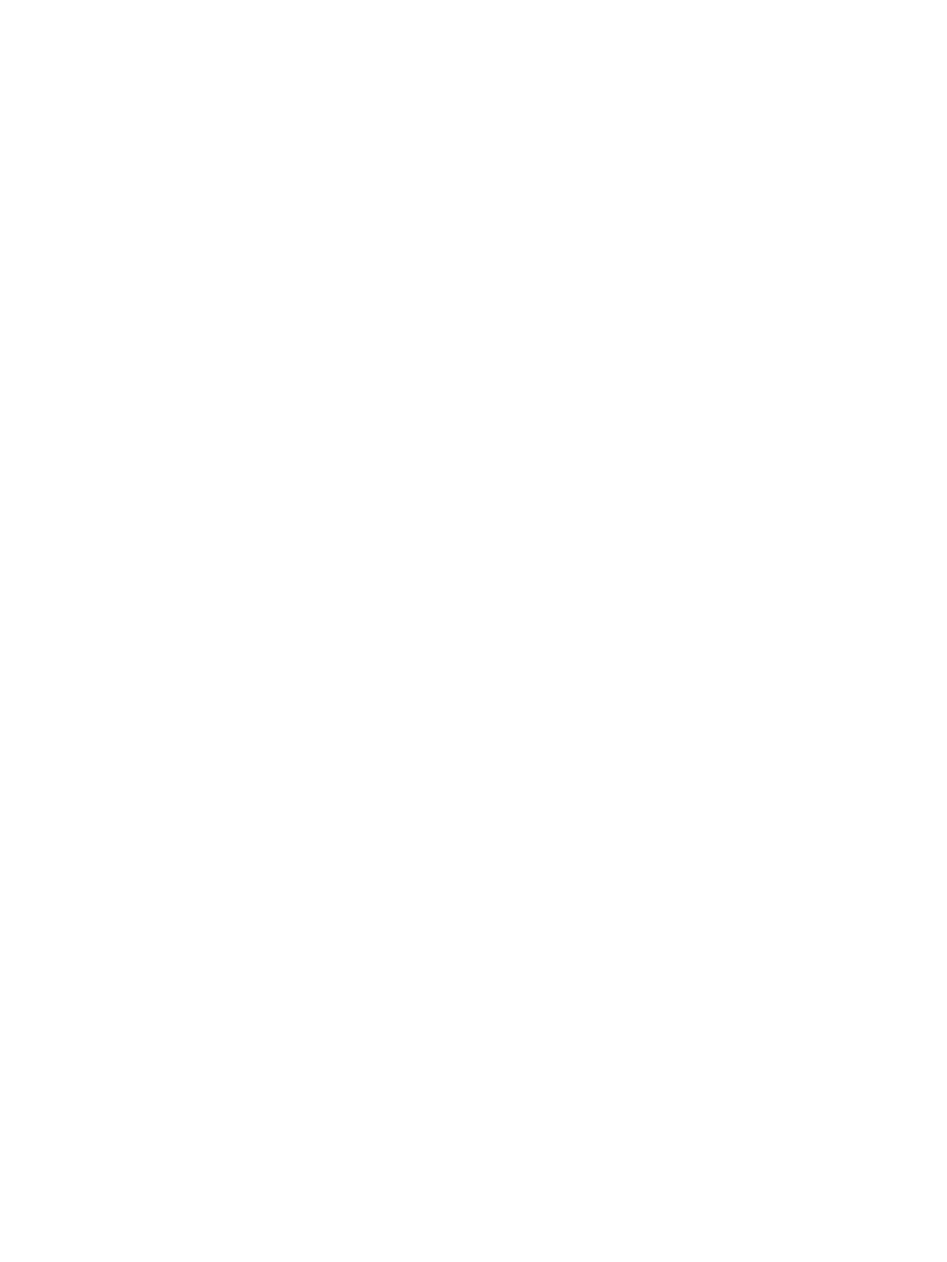
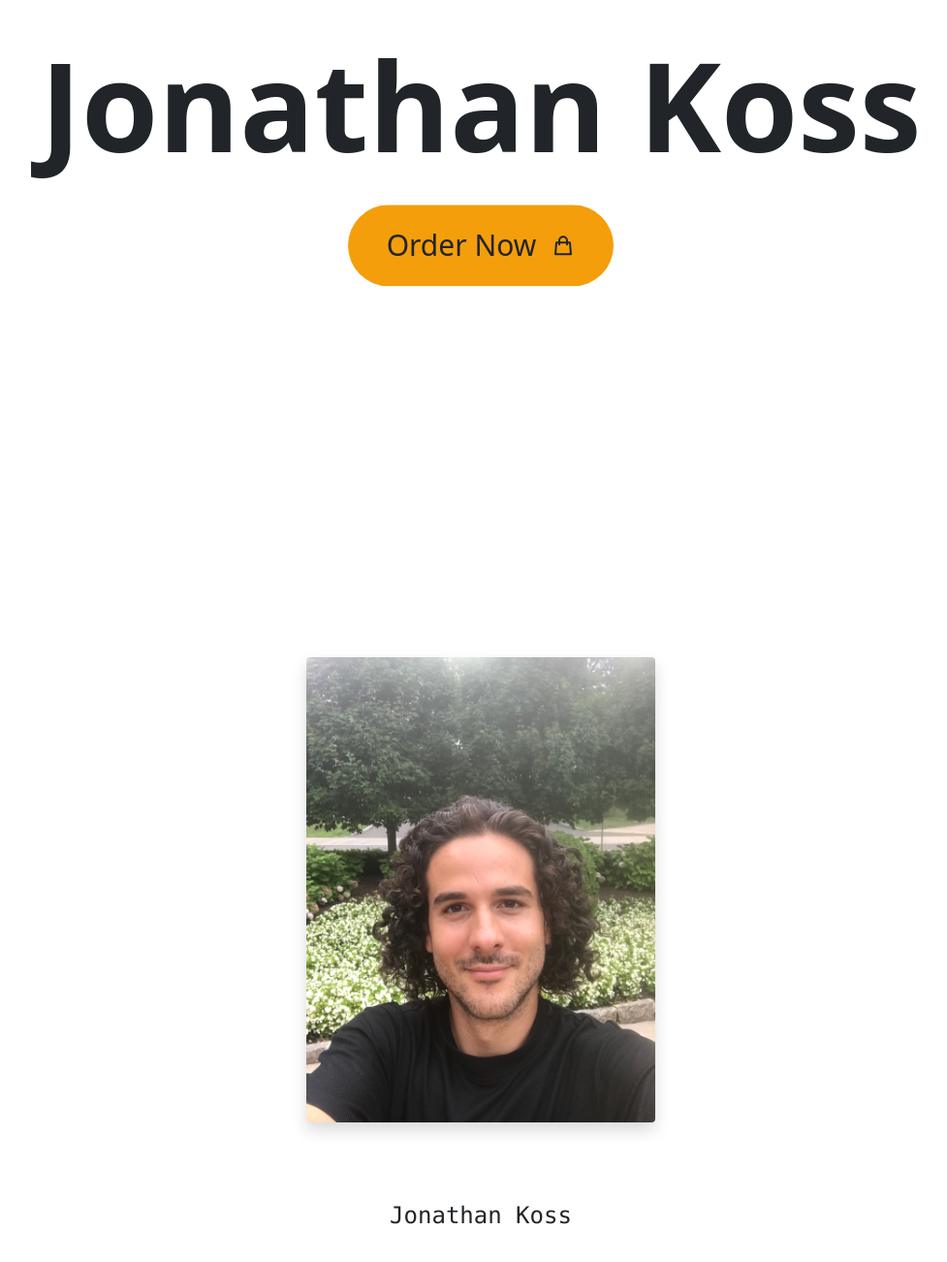
Before and after one commit to cantstopcoding/jonathan-koss-portfolio-site, a React (Create React App) app: page / in a window 1280 px wide. Shown: the part 286-1588 px from the top of the page at 97% size, without its empty margins (144-1121 px from the left). Before the commit the page ends 800 px from the top, so only its background shows below. Built offline with nearby package versions, Linux system fonts and the light colour scheme.

Commit message:
in App.js import Content and Hero components

```diff
--- a/src/App.js
+++ b/src/App.js
@@ -6,6 +6,8 @@ import { BrowserRouter as Router } from "react-router-dom";
 // import { Contact } from "./pages/Contact";
 // import { NoMatch } from "./pages/NoMatch";
 import Navbar from "./components/Navbar";
+import Hero from "./components/Hero";
+import Content from "./components/Content";
 
 class App extends Component {
   render() {
@@ -13,6 +15,8 @@ class App extends Component {
       <>
         <Router>
           <Navbar />
+          <Hero />
+          <Content />
           {/* <Switch>
             <Route exact path="/" component={Home} />
             <Route path="/about" component={About} />
--- a/src/components/Content.js
+++ b/src/components/Content.js
@@ -0,0 +1,19 @@
+import React from "react";
+import ImageOne from "../images/selfie.jpeg";
+
+const Content = () => {
+  return (
+    <div className="flex flex-col justify-center items-center bg-white h-screen font-mono py-40">
+      <img
+        src={ImageOne}
+        alt="selfie"
+        className="h-full rounded mb-20 shadow"
+      />
+      <div className="flex flex-col justify-center items-center">
+        <h2 className="text-2xl mb-2">Jonathan Koss</h2>
+      </div>
+    </div>
+  );
+};
+
+export default Content;
--- a/src/components/Hero.js
+++ b/src/components/Hero.js
@@ -0,0 +1,31 @@
+import React from "react";
+import { Link } from "react-router-dom";
+
+const Hero = () => {
+  return (
+    <div className="bg-white h-screen flex flex-col justify-center items-center">
+      <h1 className="lg:text-9xl md:text-7xl sm:text-5xl text-3xl font-black mb-14">
+        Jonathan Koss
+      </h1>
+      <Link className="py-6 px-10 bg-yellow-500 rounded-full text-3xl hover:bg-yellow-300 transition duration-300 ease-in-out flex items-center animate-bounce">
+        Order Now{" "}
+        <svg
+          className="w-6 h-6 ml-4"
+          fill="none"
+          stroke="currentColor"
+          viewBox="0 0 24 24"
+          xmlns="http://www.w3.org/2000/svg"
+        >
+          <path
+            strokeLinecap="round"
+            strokeLinejoin="round"
+            strokeWidth={2}
+            d="M16 11V7a4 4 0 00-8 0v4M5 9h14l1 12H4L5 9z"
+          />
+        </svg>
+      </Link>
+    </div>
+  );
+};
+
+export default Hero;
```
